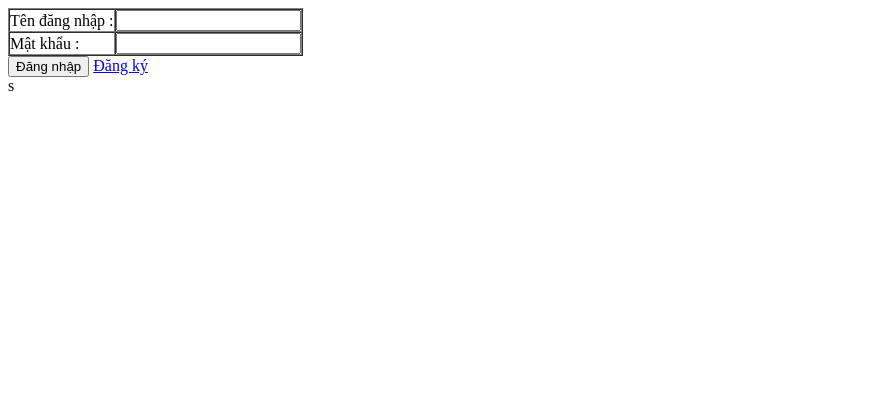
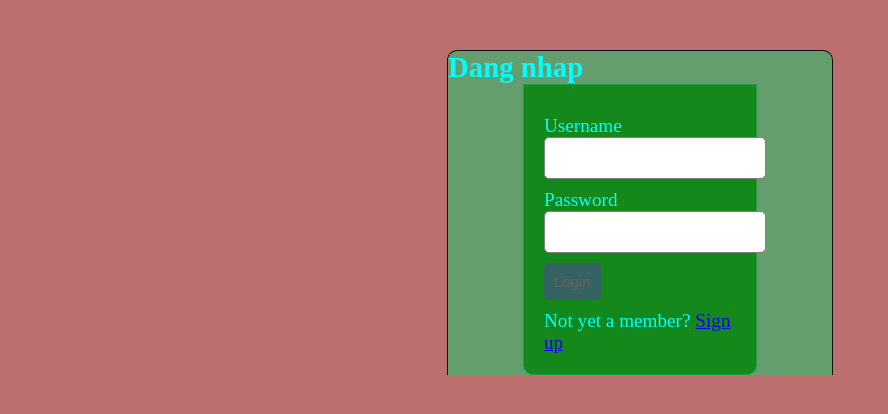
Before and after one commit to anhhieu123/btl, a PHP site: page /dangnhap.php in a window 1280 px wide. Shown: the top 414 px of the page, without its empty margins (0-888 px from the left). Run offline with PHP 8.4, Linux system fonts and the light colour scheme; a stand-in replaces the project's code that opens the database connection.

Commit message:
Add files via upload

```diff
--- a/dangnhap.php
+++ b/dangnhap.php
@@ -1,31 +1,74 @@
 <!DOCTYPE html>
+<html lang="en">
+<head>
+    <meta charset="UTF-8">
+    <meta name="viewport" content="width=device-width, initial-scale=1.0">
+    <meta http-equiv="X-UA-Compatible" content="ie=edge">
+    <title>Document</title>
+    <link rel="stylesheet" href="style1.css">
+</head>
+<body>
+<?php
+session_start();
+?>
 <html>
-    <head>
-        <title></title>
-        <meta http-equiv="Content-Type" content="text/html; charset=UTF-8">
-    </head>
-    <body>
-        <form action='dangnhap.php?do=login' method='POST'>
-            <table cellpadding='0' cellspacing='0' border='1'>
-                <tr>
-                    <td>
-                        Tên đăng nhập :
-                    </td>
-                    <td>
-                        <input type='text' name='txtUsername' />
-                    </td>
-                </tr>
-                <tr>
-                    <td>
-                        Mật khẩu :
-                    </td>
-                    <td>
-                        <input type='password' name='txtPassword' />
-                    </td>
-                </tr>
-            </table>
-            <input type='submit' value='Đăng nhập' />
-            <a href='dangky.php' title='Đăng ký'>Đăng ký</a>
+<head>
+	<title>Trang đăng nhập</title>
+	<meta charset="utf-8">
+</head>
+<body>
+<div class="header">
+	<h2>Dang nhap</h2>
+	<?php
+		//Gọi file connection.php
+		require_once("connection.php");
+		// Kiểm tra nếu người dùng đã ân nút đăng nhập thì mới xử lý
+		if (isset($_POST["login"])) {
+			// lấy thông tin người dùng
+			$username = $_POST["username"];
+			$password_1 = $_POST["password_1"];
+			//làm sạch thông tin, xóa bỏ các tag html, ký tự đặc biệt
+			//mà người dùng cố tình thêm vào để tấn công theo phương thức sql injection
+			$username = strip_tags($username);
+			$username = addslashes($username);
+			$password_1 = strip_tags($password_1);
+			$password_1 = addslashes($password_1);
+			if ($username == "" || $password_1 =="") {
+				echo "username hoặc password bạn không được để trống!";
+			}else{
+				$password=md5($password_1);
+				$sql = "select * from users where username = '$username' and password = '$password' ";
+				$query = mysqli_query($conn,$sql);
+				$num_rows = mysqli_num_rows($query);
+				if ($num_rows==0) {
+					echo "tên đăng nhập hoặc mật khẩu không đúng !";
+				}else{
+					//tiến hành lưu tên đăng nhập vào session để tiện xử lý sau này
+					$_SESSION['username'] = $username;
+					// Thực thi hành động sau khi lưu thông tin vào session
+					// ở đây mình tiến hành chuyển hướng trang web tới một trang gọi là index.php
+					header('Location: index.php');
+				}
+			}
+		}
+	?>
+        <form method="Post" action="dangnhap.php">
+            <div class="input-group">
+                <Lable>Username</Lable>
+                <input type="text" name="username">
+            </div>
+            <div class="input-group">
+                <Lable>Password</Lable>
+                <input type="password" name="password_1">
+            </div>
+            <div class="input-group">
+                <button type="submit" name="login" class="btn">Login</button>
+            </div>
+            <p>
+                Not yet a member? <a href="register.php">Sign up</a>
+            </p>
+
         </form>
-    </body>
-</html>s
+    </div>
+</body>
+</html>
```
